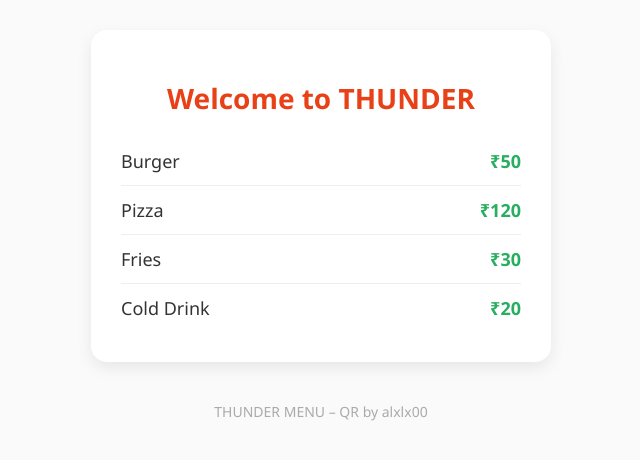
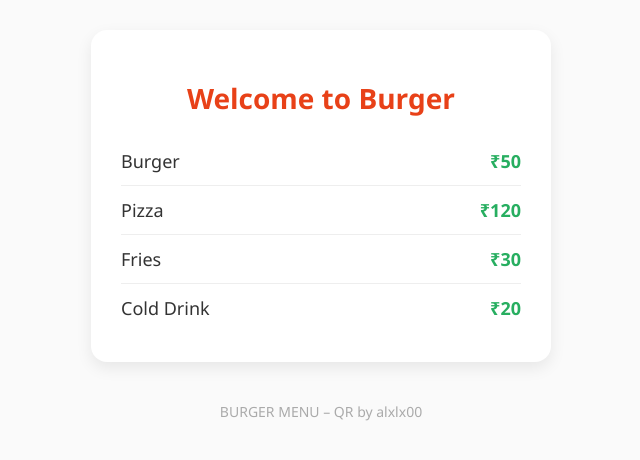
Before and after one commit to alxlx00/Menu-, a plain HTML site: page index.html in a window 1280 px wide. Shown: the whole page, without its empty margins (319-959 px from the left). Drawn offline with Linux system fonts and the light colour scheme.

Commit message:
Update index.html

```diff
--- a/index.html
+++ b/index.html
@@ -3,7 +3,7 @@
 <head>
   <meta charset="UTF-8" />
   <meta name="viewport" content="width=device-width, initial-scale=1.0" />
-  <title>THUNDER – QR Menu</title>
+  <title>BURGER SHOP – QR Menu</title>
   <style>
     body {
       margin: 0;
@@ -58,7 +58,7 @@
 </head>
 <body>
   <div class="menu-container">
-    <h1>Welcome to THUNDER</h1>
+    <h1>Welcome to Burger</h1>
 
     <div class="menu-item">
       <span>Burger</span>
@@ -78,6 +78,6 @@
     </div>
   </div>
 
-  <footer>THUNDER MENU – QR by alxlx00</footer>
+  <footer>BURGER MENU – QR by alxlx00</footer>
 </body>
       </html>
```
